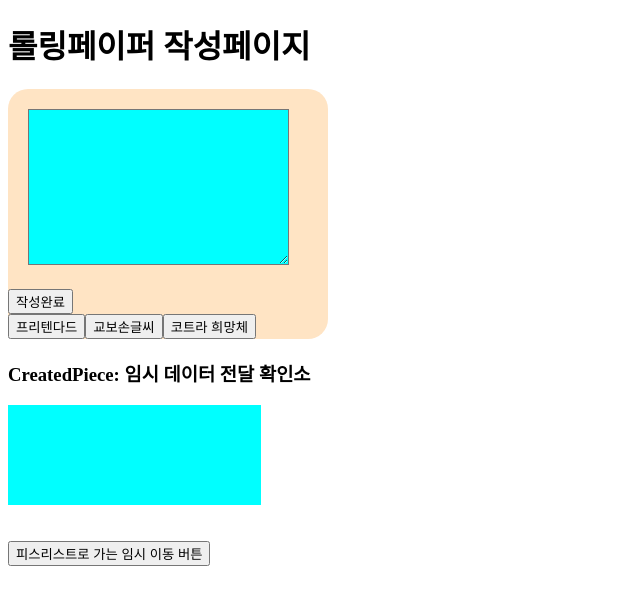
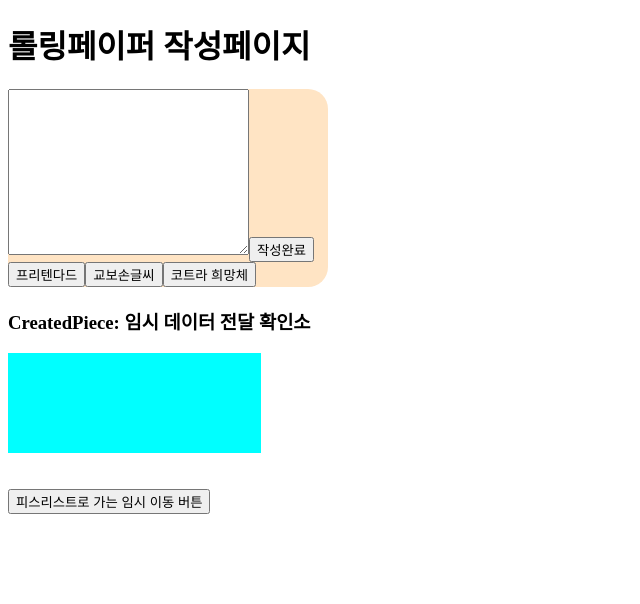
Before and after one commit to nyong-nyong/pangparty-fe, a React (Create React App) app: page /piece in a window 1280 px wide. Both pictures are taken after a click on the button "작성완료". Shown: the top 604 px of the page, without its empty margins (0-640 px from the left). Built offline with nearby package versions, Linux system fonts and the light colour scheme; the HTML template or start-up script is replaced by a standard one; a web font is replaced by a local one.

Commit message:
S08P12A306-55 Feat: PieceList font 변경 기능 추가

```diff
--- a/src/pages/CreatePiece/CreatePiece.js
+++ b/src/pages/CreatePiece/CreatePiece.js
@@ -9,7 +9,7 @@ import { ContextFonts } from './CreatePieceFont';
 export default function CreatePiece() {
 
   // 작성되는 내용, 작성 완료시 비워줘야 뒤로 왔을 때 비어있어요.
-  const [pieceContent, setPieceContent] = useState({'id': 0, 'content': '', 'locZ': 0, 'font': ''})
+  const [pieceContent, setPieceContent] = useState({'id': 0, 'content': '', 'locZ': 0, 'font': 'Pretendard'})
 
   // 작성완료되어 아래로 넘겨줄 내용, 추후엔 DB로 넘겨주게 수정해야함. 일단 이 위치에서 리스트를 저장함
   const [createdPieces, setCreatedPieces] = useState([])
@@ -17,16 +17,16 @@ export default function CreatePiece() {
   // 작성완료시 제출하고 내용 초기화
   const submitPiece = (e) => {
     setCreatedPieces( [...createdPieces, pieceContent])
-    setPieceContent({'id': 0, 'content': '', 'locZ': 0, 'font': ''})
+    setPieceContent({'id': 0, 'content': '', 'locZ': 0, 'font': 'Pretendard'})
+    const newClassName = `RollingPaperCard-Pretendard`
+    const inputTextArea = document.getElementById('inputTextArea')
+    inputTextArea.className = newClassName
+    // console.log(inputTextArea)
   }
 
   // 타이핑되는 내용 저장
   const typingPiece = (e) => {
     setPieceContent({'id':Date.now() , 'content':e.target.value, 'locZ':0, 'font': '' })
-  }
-
-  const checking = () => {
-    console.log(createdPieces)
   }
 
   // 폰트 버튼 클릭시 발생하는 이벤트 처리
@@ -45,6 +45,7 @@ export default function CreatePiece() {
 
       <div className='pieceContainer'>
         <textarea
+          id='inputTextArea'
           className='pieceWrite' cols="30" rows="10"
           onChange={typingPiece}
           value={pieceContent.content}
--- a/src/pages/CreatePiece/CreatedPiece.js
+++ b/src/pages/CreatePiece/CreatedPiece.js
@@ -18,7 +18,7 @@ function CreatedPiece(props) {
             return (
               <div key={item.id}>
                 <Draggable>
-                  <p onClick={itemClick} style={{height:"100px", width:"20%", backgroundColor:"aqua"}}>{item.content}</p>
+                  <p onClick={itemClick} className={`RollingPaperCard-${item['font']}`} style={{height:"100px", width:"20%", backgroundColor:"aqua"}}>{item.content}</p>
                 </Draggable>
               </div>
             )
@@ -29,4 +29,4 @@ function CreatedPiece(props) {
   )
 }
 
-export default CreatedPiece
+export default CreatedPiece;
```
